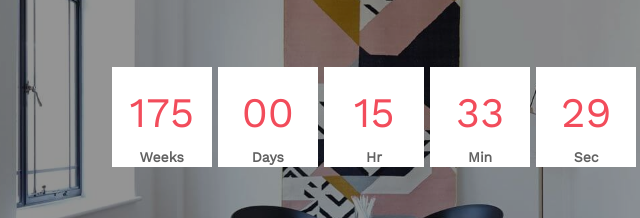
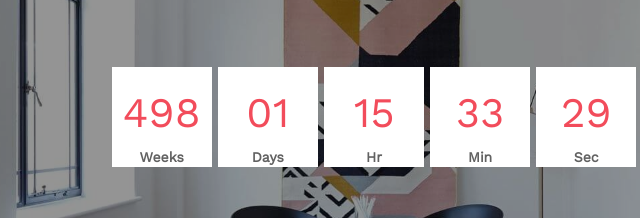
Before and after one commit to AhmdElgmil/ttone, a plain HTML site: page index.html in a window 1280 px wide. Shown: the part 215-433 px from the top of the page, 266-906 px from the left. Drawn offline with Linux system fonts and the light colour scheme.

Commit message:
Update index.html

```diff
--- a/index.html
+++ b/index.html
@@ -36,7 +36,7 @@
         <main class="main">
             <div class="container">
                 <h1>This Page Will Be Coming Soon</h1>
-                <counter><div data-countdown="2020/07/20"></div></counter>
+                <counter><div data-countdown="2026/09/29"></div></counter>
                 <h5>Notify me when it's ready</h5>
                 <form id="notify" method="post" action="#">
                     <input type="email" name="email" id="email" placeholder="Get notify by email">
```
